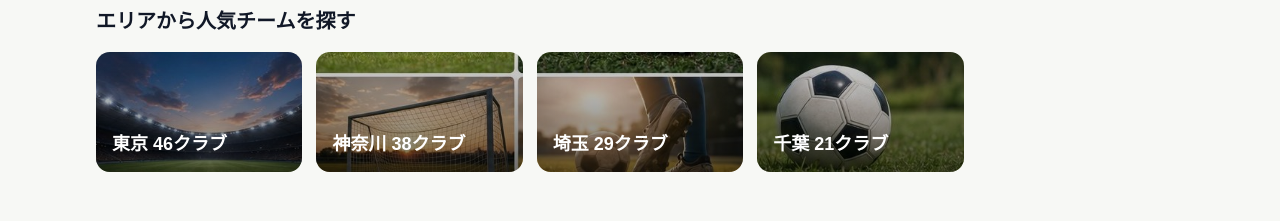
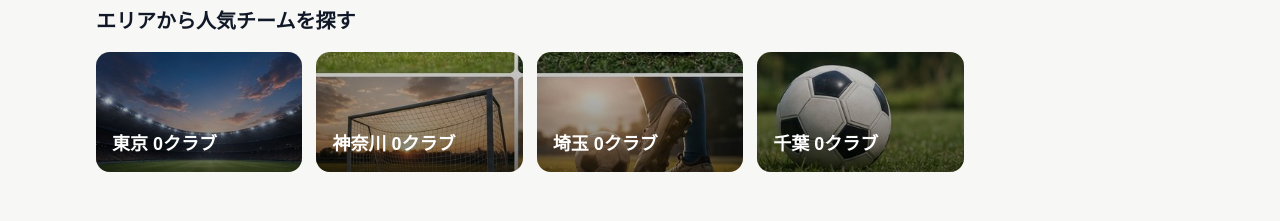
Before and after one commit to okuwabara07-gif/soccer-tokyo-jp, a Next.js app: page / in a window 1280 px wide. Shown: the part 1860-2081 px from the top of the page. Built offline with nearby package versions, Linux system fonts and the light colour scheme; no server answers; the database is empty.

Commit message:
fix: トップページのエリア別件数を clubs テーブルから動的生成 + ?prefecture= パラメータ追加

```diff
--- a/src/app/page.tsx
+++ b/src/app/page.tsx
@@ -6,6 +6,9 @@ import BottomNav from "@/components/BottomNav";
 import StatBar from "@/components/StatBar";
 import SectionHeader from "@/components/SectionHeader";
 import SiteFooter from "@/components/SiteFooter";
+import { createClient } from "@supabase/supabase-js";
+
+export const revalidate = 3600;
 
 const BIG = [
   { label: "クラブを探す", href: "/clubs", img: "/images/kf/panels/p_teams.jpg", desc: "関東・関西346クラブから検索", color: "var(--kf-primary)" },
@@ -26,11 +29,11 @@ const FUN = [
   { label: "新ルール・用語", href: "/rules", img: "/images/kf/panels/p_rules.jpg", desc: "最新ルールを分かりやすく解説" },
   { label: "チームマッチング", href: "/matching", img: "/images/kf/panels/p_matching.jpg", desc: "あなたに合うチームを紹介" },
 ];
-const AREAS = [
-  { label: "東京 46クラブ", href: "/clubs", img: "/images/kf/area_tokyo.jpg" },
-  { label: "神奈川 38クラブ", href: "/clubs", img: "/images/kf/area_kanagawa.jpg" },
-  { label: "埼玉 29クラブ", href: "/clubs", img: "/images/kf/area_saitama.jpg" },
-  { label: "千葉 21クラブ", href: "/clubs", img: "/images/kf/area_chiba.jpg" },
+const AREA_PREFS = [
+  { pref: "東京都", label: "東京", img: "/images/kf/area_tokyo.jpg" },
+  { pref: "神奈川県", label: "神奈川", img: "/images/kf/area_kanagawa.jpg" },
+  { pref: "埼玉県", label: "埼玉", img: "/images/kf/area_saitama.jpg" },
+  { pref: "千葉県", label: "千葉", img: "/images/kf/area_chiba.jpg" },
 ];
 const GOODS = ["入団準備ガイド","遠征準備ガイド","夏の暑さ対策ガイド","冬の寒さ対策ガイド","GK専用ガイド","ジュニアユース準備"];
 
@@ -51,7 +54,27 @@ function PanelCard({ p, big=false }: { p:{label:string;href:string;img:string;de
   );
 }
 
-export default function HomePage() {
+export default async function HomePage() {
+  const supabase = createClient(
+    process.env.NEXT_PUBLIC_SUPABASE_URL!,
+    process.env.NEXT_PUBLIC_SUPABASE_ANON_KEY!
+  );
+
+  const { data: clubs } = await supabase
+    .from("clubs")
+    .select("prefecture")
+    .eq("is_published", true);
+
+  const prefectureCount = (clubs || []).reduce((acc: Record<string, number>, c: any) => {
+    acc[c.prefecture] = (acc[c.prefecture] || 0) + 1;
+    return acc;
+  }, {});
+
+  const AREAS = AREA_PREFS.map(ap => ({
+    label: `${ap.label} ${prefectureCount[ap.pref] || 0}クラブ`,
+    href: `/clubs?prefecture=${encodeURIComponent(ap.pref)}`,
+    img: ap.img
+  }));
   return (
     <div style={{ background: "var(--kf-bg)", minHeight: "100vh", color: "var(--kf-text)" }}>
       <Header />
```
